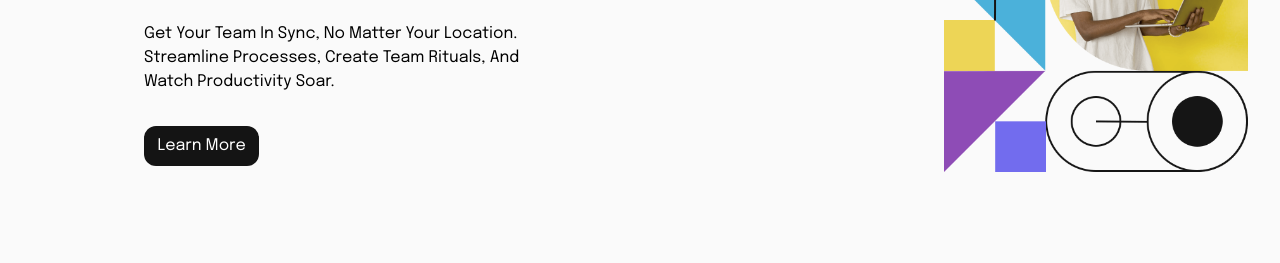
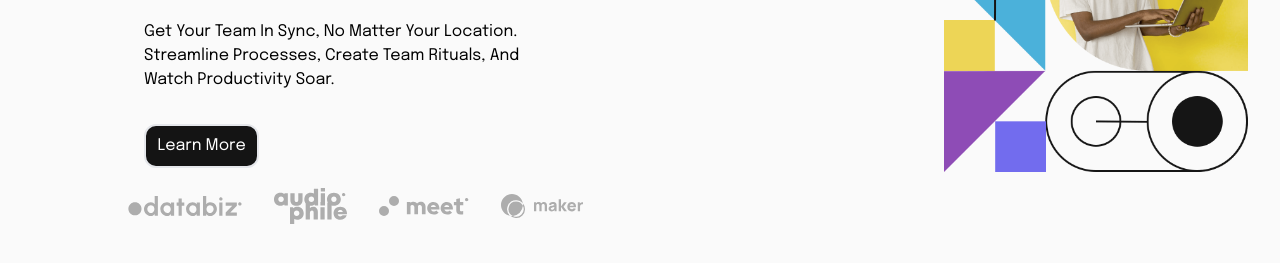
Before and after one commit to coolprogrammerarpit007/Intro-section, a website: page src/index.html in a window 1280 px wide. Shown: the part 373-636 px from the top of the page. Drawn offline with Linux system fonts and the light colour scheme.

Commit message:
commited hero-section and brands to the landing page

```diff
--- a/src/index.html
+++ b/src/index.html
@@ -89,7 +89,7 @@
         <!-- Navigation Right Section -->
          <div class="right-section flex gap-[2rem] items-center capitalize text-[hsl(0,0%,41%)] ">
             <a href="#" class="login">login</a>
-            <button class="btn capitalize border-2 border-solid border-[hsl(0,0%,41%)] p-2 px-4 rounded-lg">register</button>
+            <button class="btn capitalize border-2 border-solid border-[hsl(0,0%,41%)] p-2 px-4 rounded-lg hover:bg-[hsl(0,0%,41%)] hover:text-black">register</button>
          </div>
     </div>
   </nav>
@@ -99,6 +99,8 @@
 
   <!-- Hero Section -->
    <section class="hero-section p-[1rem]">
+
+    <!-- Hero Main Conatiner -->
     <div class="hero-container p-[1rem] grid sm:grid-cols-2 justify-items-end">
       <!-- Content -->
        <div class="content flex flex-col justify-center gap-[2rem] mx-[7rem]">
@@ -109,7 +111,7 @@
           <p>Get your team in sync, no matter your location. Streamline processes,
           create team rituals, and watch productivity soar.</p>
         </div>
-        <button class="btn w-[30%] black text-white p-2 px-1 capitalize rounded-xl hover:bg-white hover:text-black hover:border-black">learn more</button>
+        <button class="btn w-[30%] black text-white p-2 px-1 capitalize rounded-xl hover:bg-white hover:text-black hover:border-black border-2">learn more</button>
        </div>
 
        <!-- Hero Section Image -->
@@ -117,6 +119,22 @@
         <img src="./images/image-hero-desktop.png" alt="hero image" class="w-[100%] h-auto">
       </div>
     </div>
+
+    <!-- Hero Section Brands -->
+     <div class="brands flex flex-row items-center gap-[2rem] mx-[7rem]">
+      <div class="img-brand flex items-center justify-center">
+        <img src="./images/client-databiz.svg" alt="databix">
+      </div>
+      <div class="img-brand flex items-center justify-center">
+        <img src="./images/client-audiophile.svg" alt="client-audiophile">
+      </div>
+      <div class="img-brand flex items-center justify-center">
+        <img src="./images/client-meet.svg" alt="client-meet">
+      </div>
+      <div class="img-brand flex items-center justify-center">
+        <img src="./images/client-maker.svg" alt="client-maker">
+      </div>
+     </div>
    </section>
 </body>
 </html>
--- a/src/input.css
+++ b/src/input.css
@@ -21,7 +21,7 @@
     .border-grey{
         border: 4px solid hsl(0, 0%, 41%);
     }
-    .border-black{
+    /* .border-black{
         border:2px solid black
-    }
+    } */
 }
```
Also changed, not shown: src/output.css.
